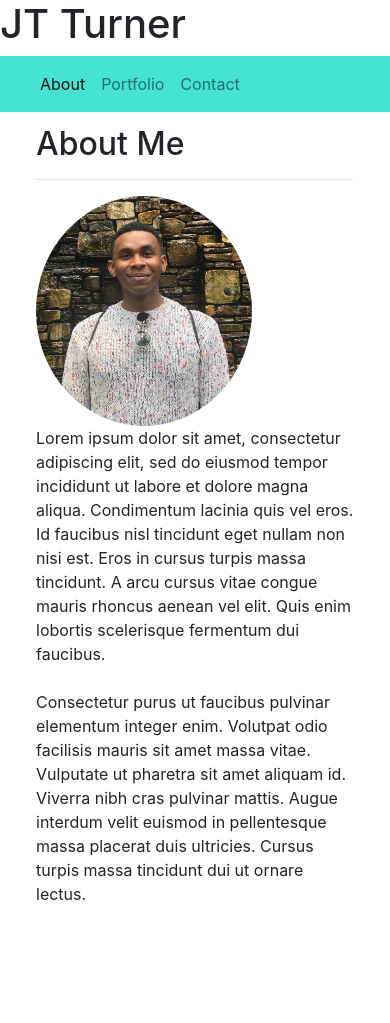
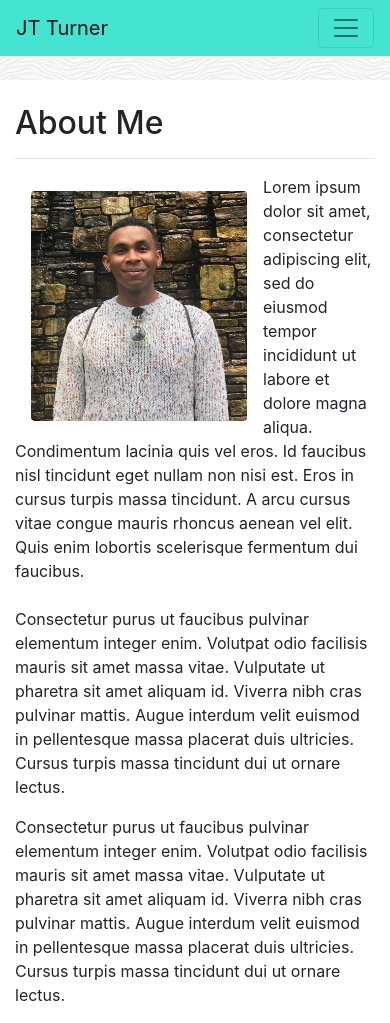
Before and after one commit to javierturner/responsiveportfolio, a plain HTML site: page index.html in a window 390 px wide. Before the commit the page ends 951 px from the top, so only its background shows below. Drawn offline with nearby package versions, Linux system fonts and the light colour scheme.

Commit message:
aligned image

```diff
--- a/assets/css/style.css
+++ b/assets/css/style.css
@@ -0,0 +1,3 @@
+img {
+    margin-right: 200px;
+}
--- a/index.html
+++ b/index.html
@@ -6,55 +6,77 @@
     <meta chartset="UTF-8">
     <title>My Portfolio</title>
 
-    <link rel="stylesheet" href="type/css" href="assets/css/style.css">
     <link rel="stylesheet" href="https://stackpath.bootstrapcdn.com/bootstrap/4.3.1/css/bootstrap.min.css"
         integrity="sha384-ggOyR0iXCbMQv3Xipma34MD+dH/1fQ784/j6cY/iJTQUOhcWr7x9JvoRxT2MZw1T" crossorigin="anonymous">
+    <link rel="stylesheet" href="type/css" href="assets/css/style.css">
 
 </head>
 
-<body>
+<body style="background-image:url(assets/images/white-waves.png)">
 
     <div class=".container-fluid">
         <div class="row">
             <div class="col-md-12">
-                <h1>JT Turner</h1>
-            </div>
-        </div>
-    </div>
-
-    <div>
-    <nav class="navbar navbar-expand navbar-light" style="background-color: #45E3D1">
-        <a class="navbar-brand" href="#"></a>
-        <button class="navbar-toggler" type="button" data-toggle="collapse" data-target="#navbarNavAltMarkup"
-            aria-controls="navbarNavAltMarkup" aria-expanded="false" aria-label="Toggle navigation">
+                <nav class="navbar navbar-expand-lg navbar-light" style="background-color: #45E3D1">
+                    <a class="navbar-brand" href="#">JT Turner</a>
+                    <button class="navbar-toggler" type="button" data-toggle="collapse"
+                        data-target="#navbarNavAltMarkup" aria-controls="navbarNavAltMarkup" aria-expanded="false"
+                        aria-label="Toggle navigation">
                         <span class="navbar-toggler-icon"></span>
                     </button>
                     <div class="collapse navbar-collapse" id="navbarNavAltMarkup">
                         <div class="navbar-nav">
-                <a class="nav-item nav-link active" href="index.html">About <span class="sr-only">(current)</span></a>
+                            <a class="nav-item nav-link active" href="index.html">About <span
+                                    class="sr-only">(current)</span></a>
                             <a class="nav-item nav-link" href="portfolio.html">Portfolio</a>
                             <a class="nav-item nav-link" href="contact.html">Contact</a>
                         </div>
                     </div>
                 </nav>
-    <div class="container">
-        <div class="pageheader alert">
+            </div>
+        </div>
+
+        <br>
+
+        <div class="container" style="background-color: white">
+            <div class="row">
+                <div class="col-12">
+                    <br>
                     <h2>About Me</h2>
                     <hr>
                     <div class="body-text">
-                <img src="assets/images/Profile picture.JPG" alt="picture of JT" class="rounded-circle" width="216px">
-                <p>Lorem ipsum dolor sit amet, consectetur adipiscing elit, sed do eiusmod tempor incididunt ut labore
-                    et dolore magna aliqua. Condimentum lacinia quis vel eros. Id faucibus nisl tincidunt eget nullam
-                    non nisi est. Eros in cursus turpis massa tincidunt. A arcu cursus vitae congue mauris rhoncus
+                        <img src="assets/images/Profile picture.JPG" alt="picture of JT"
+                            class="image-fluid rounded float-left mx-3 my-3" width="216px">
+                        <p>Lorem ipsum dolor sit amet, consectetur adipiscing elit, sed do eiusmod tempor incididunt ut
+                            labore
+                            et dolore magna aliqua. Condimentum lacinia quis vel eros. Id faucibus nisl tincidunt eget
+                            nullam
+                            non nisi est. Eros in cursus turpis massa tincidunt. A arcu cursus vitae congue mauris
+                            rhoncus
                             aenean vel elit. Quis enim lobortis scelerisque fermentum dui faucibus.
                             <br>
                             <br>
                             Consectetur purus ut
-                    faucibus pulvinar elementum integer enim. Volutpat odio facilisis mauris sit amet massa vitae.
-                    Vulputate ut pharetra sit amet aliquam id. Viverra nibh cras pulvinar mattis. Augue interdum velit
-                    euismod in pellentesque massa placerat duis ultricies. Cursus turpis massa tincidunt dui ut ornare
+                            faucibus pulvinar elementum integer enim. Volutpat odio facilisis mauris sit amet massa
+                            vitae.
+                            Vulputate ut pharetra sit amet aliquam id. Viverra nibh cras pulvinar mattis. Augue interdum
+                            velit
+                            euismod in pellentesque massa placerat duis ultricies. Cursus turpis massa tincidunt dui ut
+                            ornare
                             lectus.
+                            <br>
+                            <p>Consectetur purus ut
+                                faucibus pulvinar elementum integer enim. Volutpat odio facilisis mauris sit amet massa
+                                vitae.
+                                Vulputate ut pharetra sit amet aliquam id. Viverra nibh cras pulvinar mattis. Augue
+                                interdum
+                                velit
+                                euismod in pellentesque massa placerat duis ultricies. Cursus turpis massa tincidunt dui
+                                ut
+                                ornare
+                                lectus.</p>
                         </p>
+                    </div>
                 </div>
             </div>
         </div>
```
Also changed, not shown: assets/images/white-waves.png (added). Lines whose indentation alone changed are shown as unchanged.
